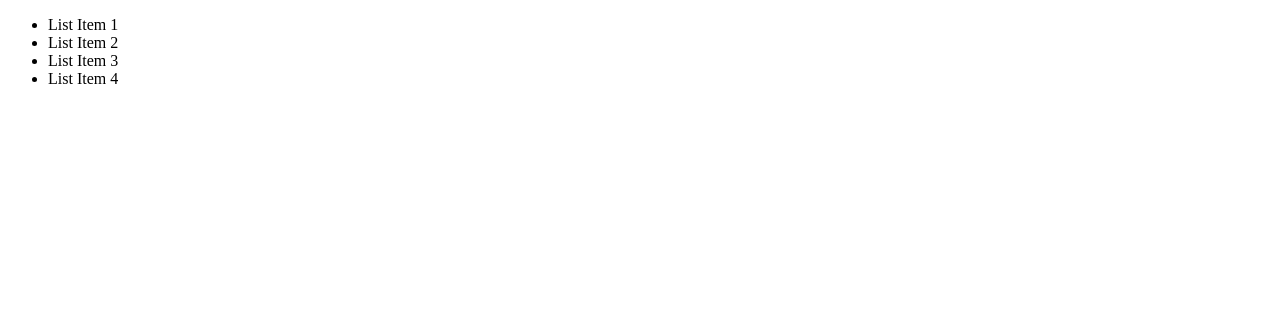
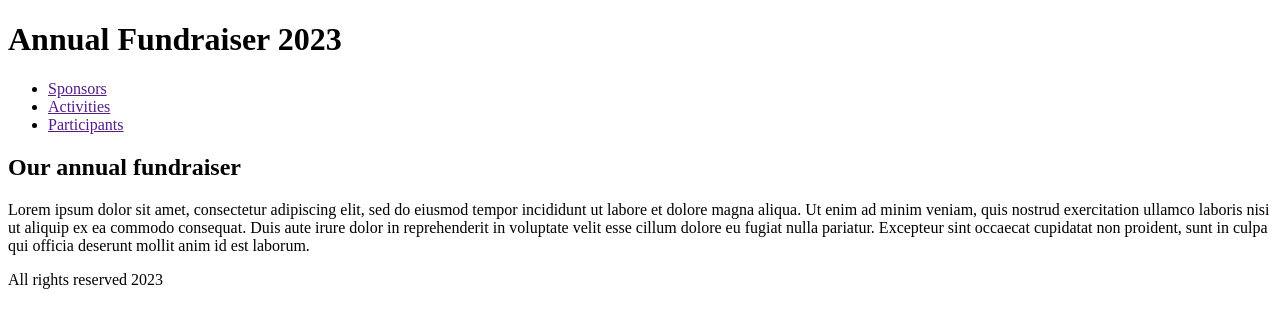
Before and after one commit to IvoNikolov11/test_repo, a plain HTML site: page index.html in a window 1280 px wide. Drawn offline with Linux system fonts and the light colour scheme.

Commit message:
Add information

```diff
--- a/index.html
+++ b/index.html
@@ -4,18 +4,33 @@
     <meta charset="UTF-8" />
     <meta http-equiv="X-UA-Compatible" content="IE=edge" />
     <meta name="viewport" content="width=device-width, initial-scale=1.0" />
-    <title>Document 1</title>
+    <title>Fundraiser 2023</title>
   </head>
   <body>
     <header>
+      <h1>Annual Fundraiser 2023</h1>
       <nav>
         <ul>
-          <li>List Item 1</li>
-          <li>List Item 2</li>
-          <li>List Item 3</li>
-          <li>List Item 4</li>
+          <li><a href="">Sponsors</a></li>
+          <li><a href="">Activities</a></li>
+          <li><a href="">Participants</a></li>
         </ul>
       </nav>
     </header>
+    <main>
+      <section>
+        <h2>Our annual fundraiser</h2>
+        <p>
+          Lorem ipsum dolor sit amet, consectetur adipiscing elit, sed do
+          eiusmod tempor incididunt ut labore et dolore magna aliqua. Ut enim ad
+          minim veniam, quis nostrud exercitation ullamco laboris nisi ut
+          aliquip ex ea commodo consequat. Duis aute irure dolor in
+          reprehenderit in voluptate velit esse cillum dolore eu fugiat nulla
+          pariatur. Excepteur sint occaecat cupidatat non proident, sunt in
+          culpa qui officia deserunt mollit anim id est laborum.
+        </p>
+      </section>
+    </main>
+    <footer>All rights reserved 2023</footer>
   </body>
 </html>
```
